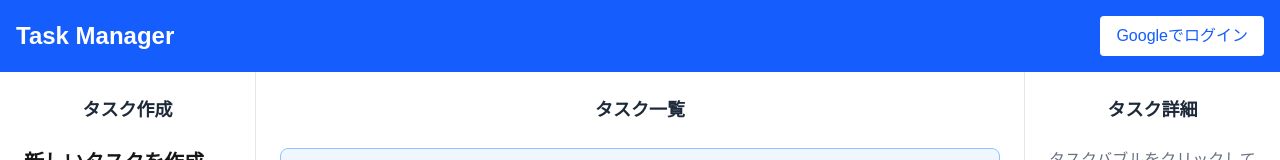
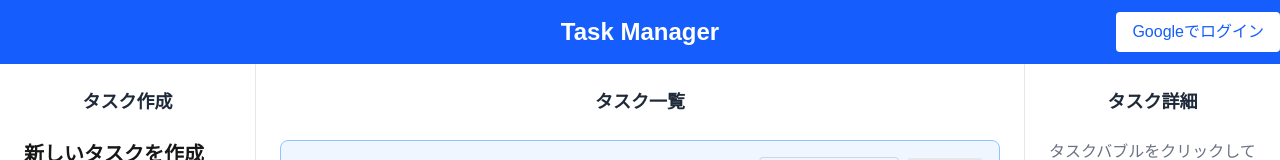
Before and after one commit to gafu2317/taskManager, a Next.js app in the folder frontend/: page / in a window 1280 px wide. Shown: the top 160 px of the page. Built offline with nearby package versions, Linux system fonts and the light colour scheme; no server answers.

Commit message:
ヘッダー位置調整

```diff
--- a/frontend/src/app/layout.tsx
+++ b/frontend/src/app/layout.tsx
@@ -31,9 +31,11 @@ export default function RootLayout({
       >
         <AuthSessionProvider>
           <header className="bg-blue-600 text-white shadow-md">
-            <div className="max-w-7xl mx-auto px-4 py-4 flex justify-between items-center">
+            <div className="max-w-7xl mx-auto px-4 py-4 relative flex justify-center items-center">
               <h1 className="text-2xl font-bold">Task Manager</h1>
-              <LoginButton />
+              <div className="absolute right-0">
+                <LoginButton />
+              </div>
             </div>
           </header>
           {children}
```
Also changed, not shown: 1 other file (tests, documents, lock files or other folders).
